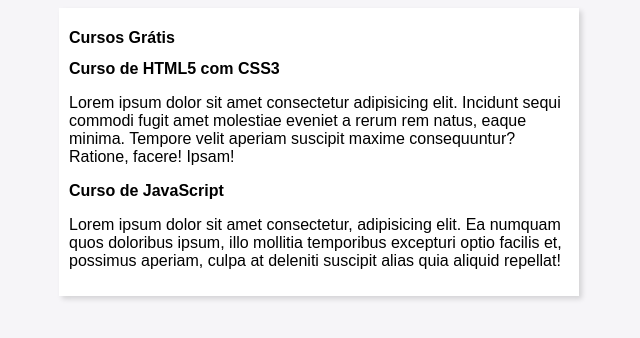
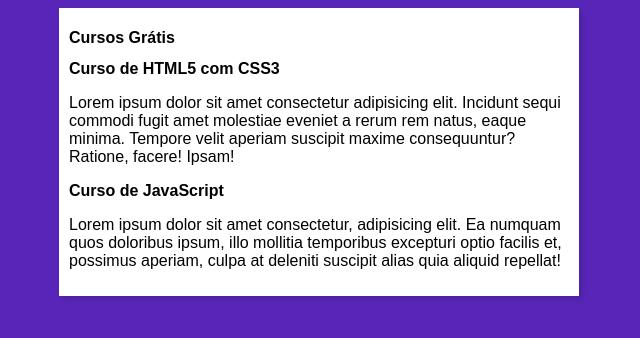
Before and after one commit to jaquemff/projeto-site, a plain HTML site: page index.html in a window 1280 px wide. Shown: the whole page, without its empty margins (321-961 px from the left). Drawn offline with Linux system fonts and the light colour scheme.

Commit message:
Update style.css

```diff
--- a/estilos/style.css
+++ b/estilos/style.css
@@ -4,7 +4,7 @@
 }
 
 body {
-    background-color: rgb(246, 245, 248);
+    background-color: rgb(87, 38, 184);
 }
 
 main {
```
